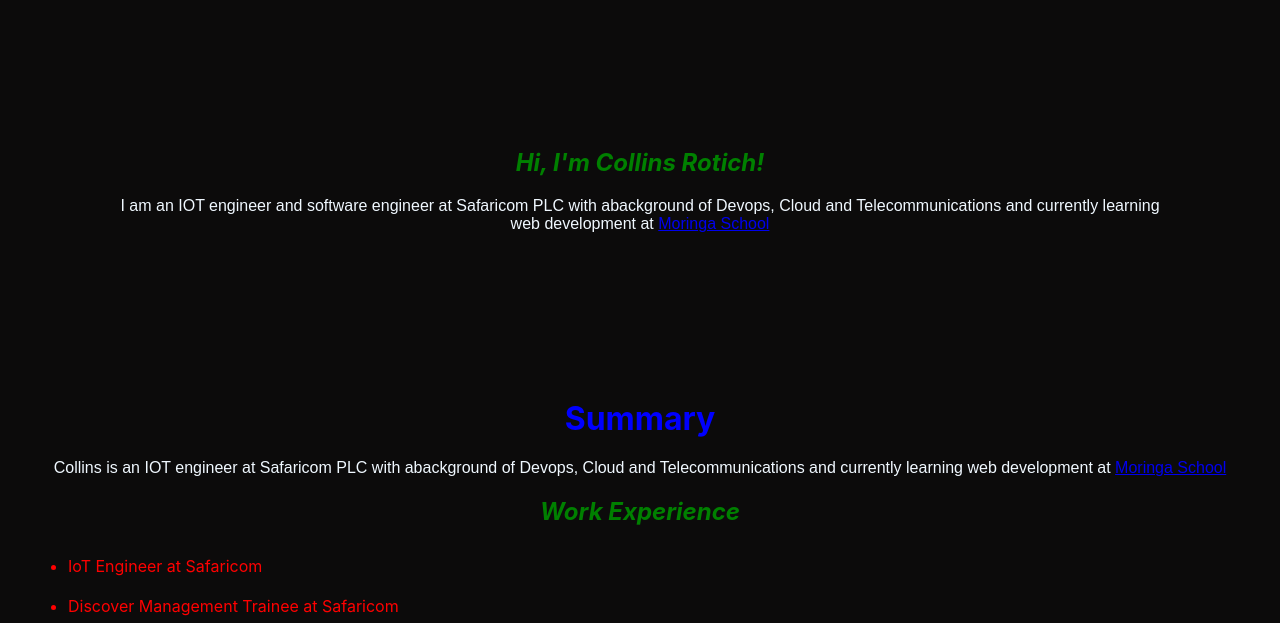
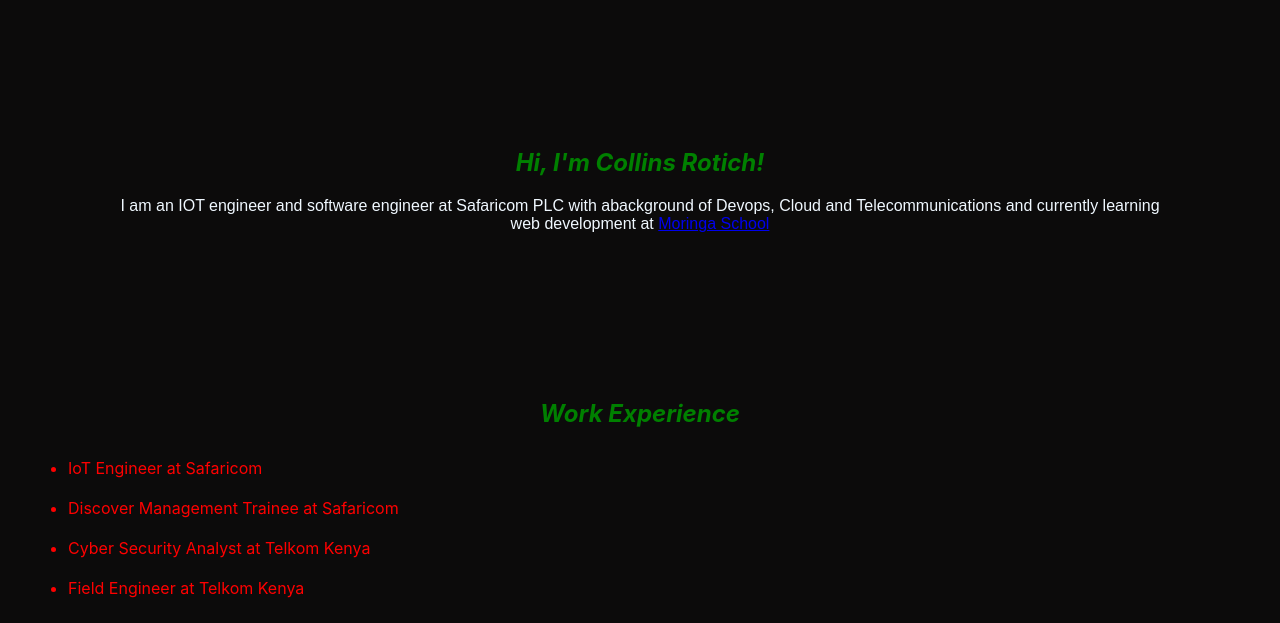
Before and after one commit to collinskrotich/Portfolio, a plain HTML site: page index.html in a window 1280 px wide. Shown: the part 152-775 px from the top of the page. Drawn offline with Linux system fonts and the light colour scheme.

Commit message:
Removed summary section of the landing page

```diff
--- a/index.html
+++ b/index.html
@@ -33,10 +33,6 @@
                 </section>
               </div>
 
-
-
-                <h1>Summary</h1>
-                <p>Collins is an IOT engineer  at Safaricom PLC with abackground of Devops, Cloud and Telecommunications and currently learning web development at <a href="https://moringaschool.com/" target="_blank">Moringa School</a></p>
                 <div class="important">
                   <h2>Work Experience</h2>
                   <ul>
```
